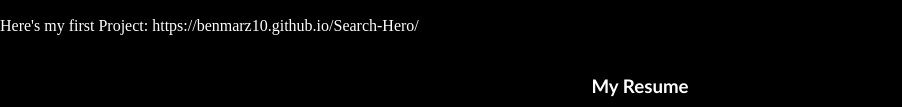
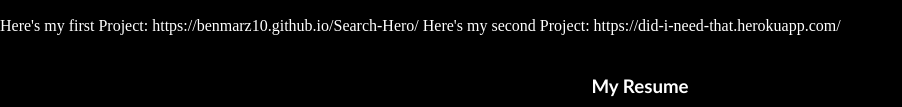
Before and after one commit to Benmarz10/Bens-Portfolio, a plain HTML site: page index.html in a window 1280 px wide. Shown: the part 1340-1447 px from the top of the page, without its empty margins (0-902 px from the left). Drawn offline with Linux system fonts and the light colour scheme.

Commit message:
second project

```diff
--- a/index.html
+++ b/index.html
@@ -36,6 +36,7 @@
         <div class="work-style">
             <h3 id="My-Work">My Work</h3>
             <a href="https://benmarz10.github.io/Search-Hero/" target="_blank">Here's my first Project: https://benmarz10.github.io/Search-Hero/</a>
+            <a href="https://did-i-need-that.herokuapp.com/" target="_blank">Here's my second Project: https://did-i-need-that.herokuapp.com/</a>
    </section>
    <section>
         <div class="resume-style">
```
